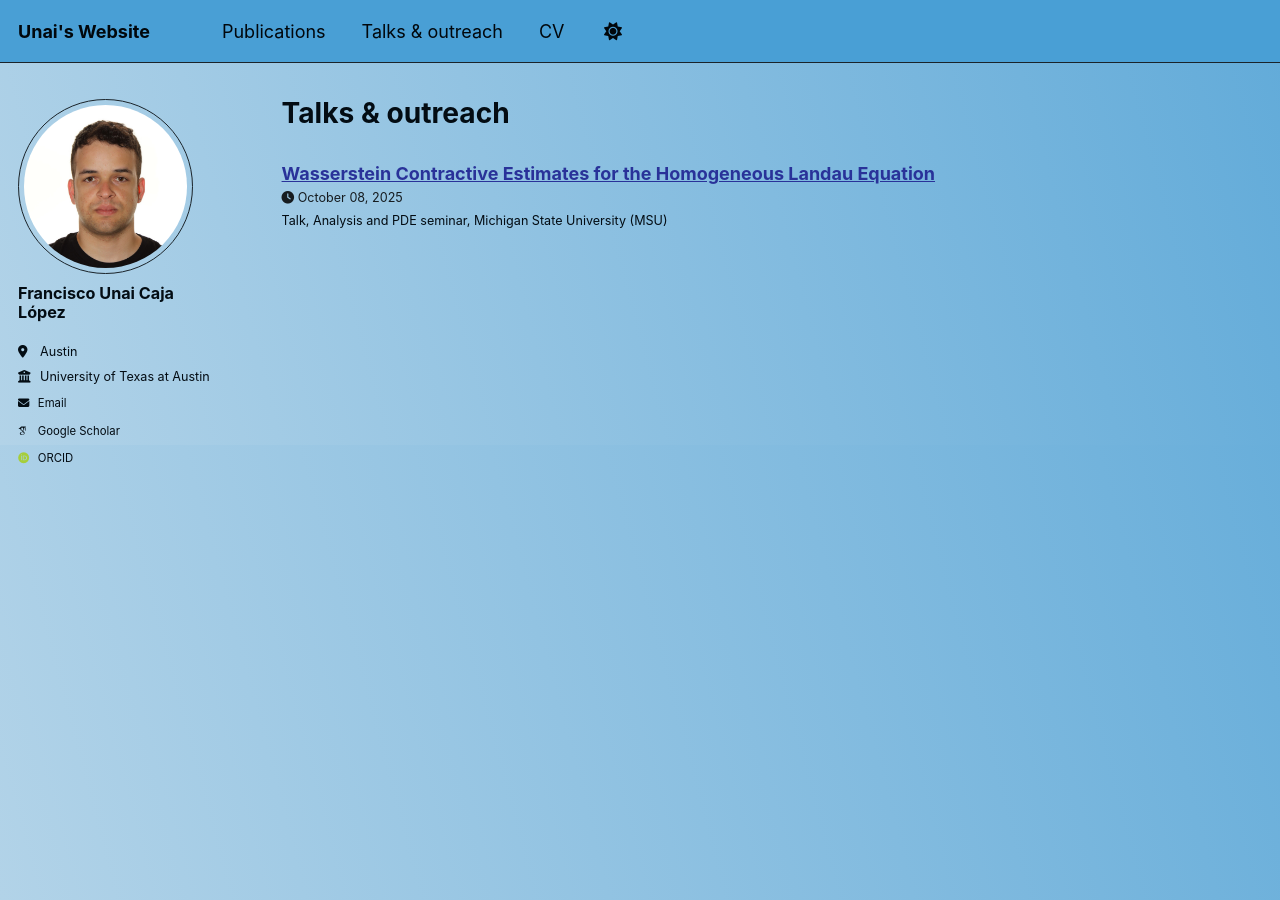
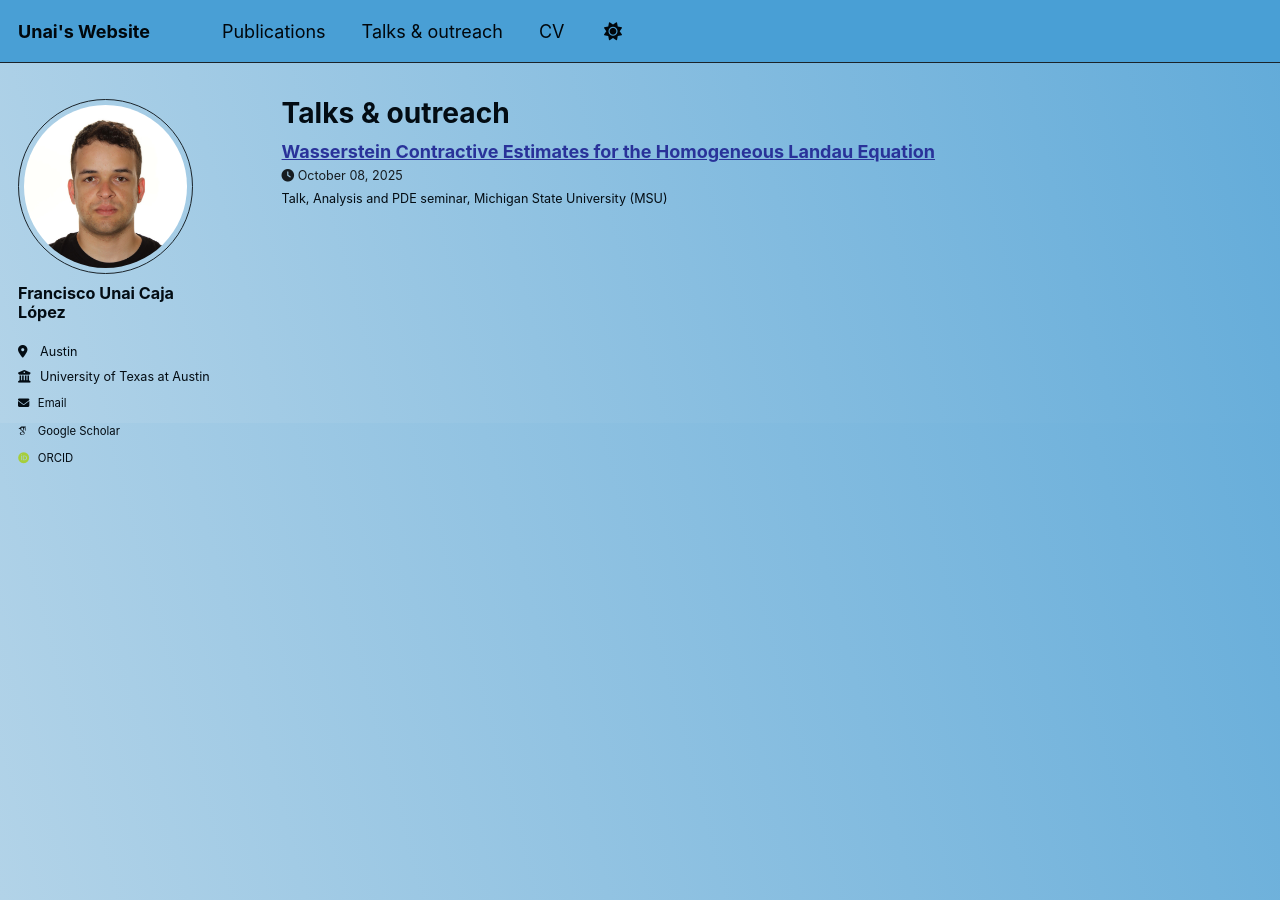
Before and after one commit to UnaiCaja/UnaiCaja.github.io, a Jekyll site: the page built from _pages/talks.html, in a window 1280 px wide. Built offline with Jekyll 4.4.1, drawn with Linux system fonts in a browser that asks for light colours; some web fonts are replaced.

Commit message:
prueba espaciado

```diff
--- a/_sass/layout/_base.scss
+++ b/_sass/layout/_base.scss
@@ -37,7 +37,8 @@
 }
 
 h2 {
-  margin-bottom:  0;
+  margin-block-start: 0;
+  margin-block-end: 0;
   font-size: $type-size-4;
 }
 
```
